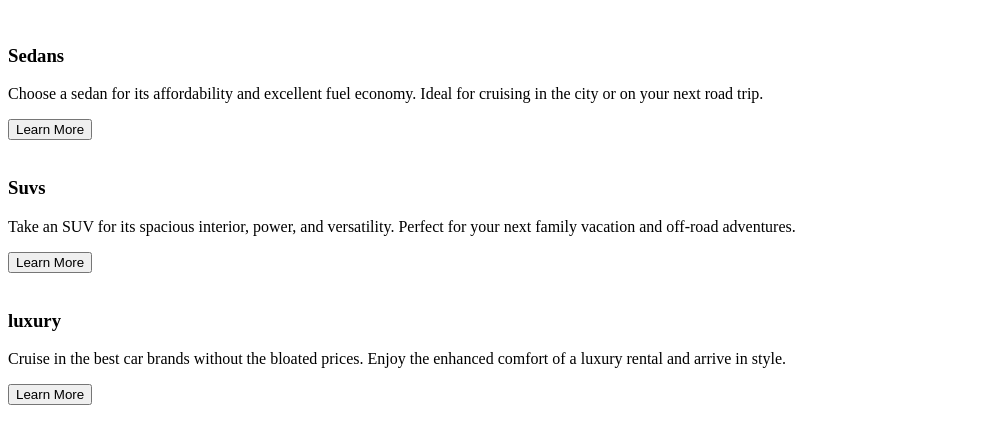
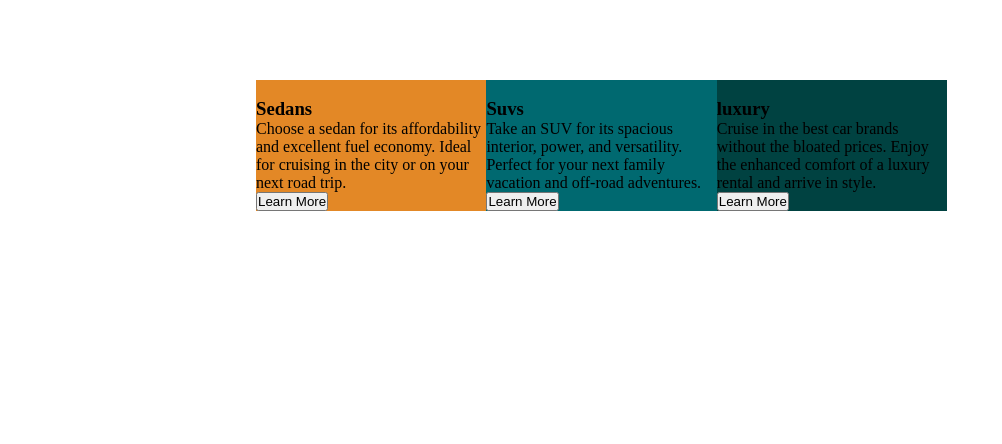
Before and after one commit to MayaNour/3columnsCard.github.io, a plain HTML site: page index.html in a window 1280 px wide. Shown: the whole page, without its empty margins (0-1002 px from the left). Drawn offline with Linux system fonts and the light colour scheme.

Commit message:
Add style.css file and set the container and col classes

```diff
--- a/index.html
+++ b/index.html
@@ -1,11 +1,13 @@
 <!DOCTYPE html>
 <html>
     <head>
-
+        <meta charset="UTF-8">
+        <meta name="viewport" content="width=device-width, initial-scale=1.0">
+        <link rel="stylesheet" type="text/css" href="styles.css" />
     </head>
     <body>
         <div class="container">
-            <div class="first_cat">
+            <div class="first_cat col">
                 <img class="logo"/>
                 <h3 class="title">Sedans</h3>
                 <p class="description">Choose a sedan for its affordability and excellent fuel economy.
@@ -13,7 +15,7 @@
                 </p>
                 <button class="learn_more">Learn More</button>
             </div>
-            <div class="second_cat">
+            <div class="second_cat col">
                 <img class="logo"/>
                 <h3 class="title">Suvs</h3>
                 <p class="description">Take an SUV for its spacious interior, power, and versatility.
@@ -21,7 +23,7 @@
                 </p>
                 <button class="learn_more">Learn More</button>
             </div>
-            <div class="third_cat">
+            <div class="third_cat col">
                 <img class="logo"/>
                 <h3 class="title">luxury</h3>
                 <p class="description">Cruise in the best car brands without the bloated prices.
--- /dev/null
+++ b/styles.css
@@ -0,0 +1,29 @@
+*{
+    box-sizing: border-box;
+    padding: 0;
+    margin: 0;
+}
+
+.container{
+    margin: 5em auto;
+	width: 60%;
+    display: grid;
+    grid-template-columns: 30% 30% 30%;
+    grid-gap: 0px;
+}
+
+.col{
+    height: 100%;
+}
+
+.first_cat{
+    background: hsl(31, 77%, 52%);
+}
+
+.second_cat{
+    background: hsl(184, 100%, 22%);
+}
+
+.third_cat{
+    background: hsl(179, 100%, 13%);
+}
```
